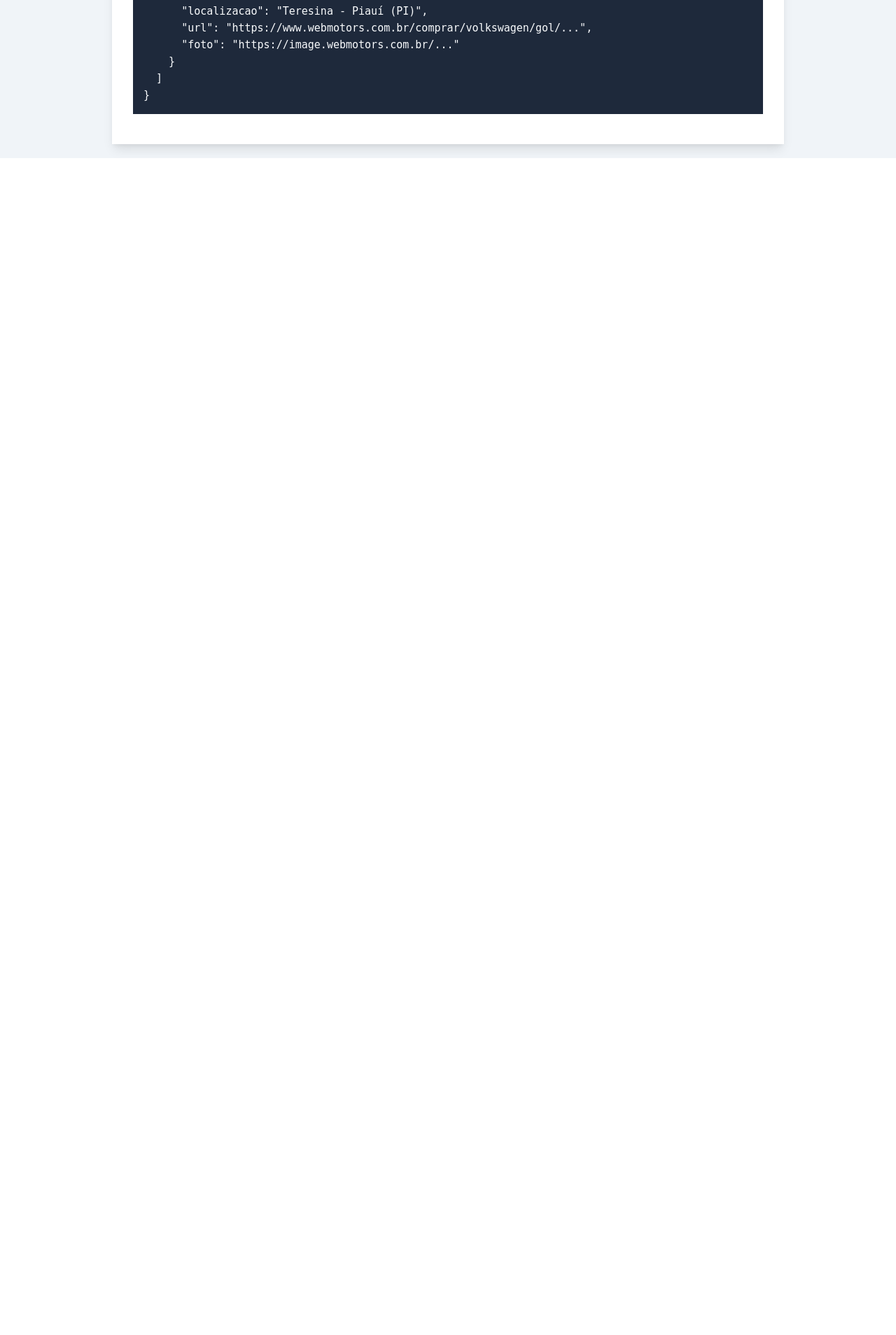
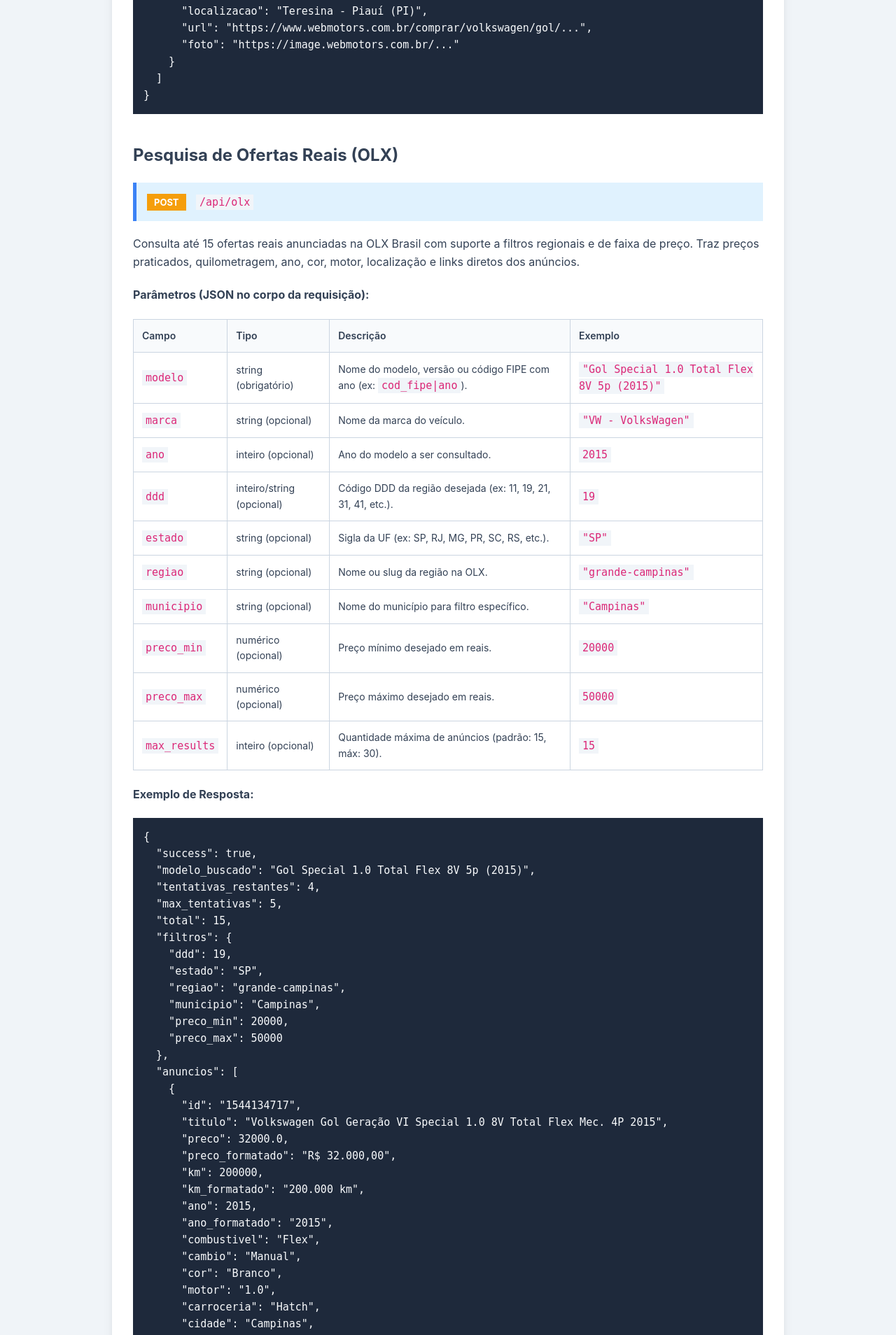
Before and after one commit to zuirx/GraficoFIPE, a Flask app: page /docs in a window 1280 px wide. Shown: the part 3205-5113 px from the top of the page at 70% size. Before the commit the page ends 3431 px from the top, so only its background shows below. Run offline with Flask 3, Linux system fonts and the light colour scheme.

Commit message:
up: api docs

```diff
--- a/templates/docs.html
+++ b/templates/docs.html
@@ -186,7 +186,7 @@
         <div class="endpoint">
             <span class="badge post">POST</span> <code>/api/webmotors</code>
         </div>
-        <p>Consulta até 5 ofertas reais anunciadas no Webmotors para um modelo de veículo, trazendo preços praticados, quilometragem, fotos e links dos anúncios. Limitado a <strong>3 requisições</strong> por sessão/IP.</p>
+        <p>Consulta até 5 ofertas reais anunciadas no Webmotors para um modelo de veículo, trazendo preços praticados, quilometragem, fotos e links dos anúncios. Limitado a <strong>10 requisições a cada 24 horas</strong> por IP.</p>
 
         <h4>Parâmetros (JSON no corpo da requisição):</h4>
         <table>
@@ -243,6 +243,128 @@
     }
   ]
 }</code></pre>
+
+        <h2 style="margin-top: 40px;">Pesquisa de Ofertas Reais (OLX)</h2>
+        <div class="endpoint">
+            <span class="badge post">POST</span> <code>/api/olx</code>
+        </div>
+        <p>Consulta até 15 ofertas reais anunciadas na OLX Brasil com suporte a filtros regionais e de faixa de preço. Traz preços praticados, quilometragem, ano, cor, motor, localização e links diretos dos anúncios.</p>
+
+        <h4>Parâmetros (JSON no corpo da requisição):</h4>
+        <table>
+            <thead>
+                <tr>
+                    <th>Campo</th>
+                    <th>Tipo</th>
+                    <th>Descrição</th>
+                    <th>Exemplo</th>
+                </tr>
+            </thead>
+            <tbody>
+                <tr>
+                    <td><code>modelo</code></td>
+                    <td>string (obrigatório)</td>
+                    <td>Nome do modelo, versão ou código FIPE com ano (ex: <code>cod_fipe|ano</code>).</td>
+                    <td><code>"Gol Special 1.0 Total Flex 8V 5p (2015)"</code></td>
+                </tr>
+                <tr>
+                    <td><code>marca</code></td>
+                    <td>string (opcional)</td>
+                    <td>Nome da marca do veículo.</td>
+                    <td><code>"VW - VolksWagen"</code></td>
+                </tr>
+                <tr>
+                    <td><code>ano</code></td>
+                    <td>inteiro (opcional)</td>
+                    <td>Ano do modelo a ser consultado.</td>
+                    <td><code>2015</code></td>
+                </tr>
+                <tr>
+                    <td><code>ddd</code></td>
+                    <td>inteiro/string (opcional)</td>
+                    <td>Código DDD da região desejada (ex: 11, 19, 21, 31, 41, etc.).</td>
+                    <td><code>19</code></td>
+                </tr>
+                <tr>
+                    <td><code>estado</code></td>
+                    <td>string (opcional)</td>
+                    <td>Sigla da UF (ex: SP, RJ, MG, PR, SC, RS, etc.).</td>
+                    <td><code>"SP"</code></td>
+                </tr>
+                <tr>
+                    <td><code>regiao</code></td>
+                    <td>string (opcional)</td>
+                    <td>Nome ou slug da região na OLX.</td>
+                    <td><code>"grande-campinas"</code></td>
+                </tr>
+                <tr>
+                    <td><code>municipio</code></td>
+                    <td>string (opcional)</td>
+                    <td>Nome do município para filtro específico.</td>
+                    <td><code>"Campinas"</code></td>
+                </tr>
+                <tr>
+                    <td><code>preco_min</code></td>
+                    <td>numérico (opcional)</td>
+                    <td>Preço mínimo desejado em reais.</td>
+                    <td><code>20000</code></td>
+                </tr>
+                <tr>
+                    <td><code>preco_max</code></td>
+                    <td>numérico (opcional)</td>
+                    <td>Preço máximo desejado em reais.</td>
+                    <td><code>50000</code></td>
+                </tr>
+                <tr>
+                    <td><code>max_results</code></td>
+                    <td>inteiro (opcional)</td>
+                    <td>Quantidade máxima de anúncios (padrão: 15, máx: 30).</td>
+                    <td><code>15</code></td>
+                </tr>
+            </tbody>
+        </table>
+
+        <h4>Exemplo de Resposta:</h4>
+        <pre><code>{
+  "success": true,
+  "modelo_buscado": "Gol Special 1.0 Total Flex 8V 5p (2015)",
+  "tentativas_restantes": 4,
+  "max_tentativas": 5,
+  "total": 15,
+  "filtros": {
+    "ddd": 19,
+    "estado": "SP",
+    "regiao": "grande-campinas",
+    "municipio": "Campinas",
+    "preco_min": 20000,
+    "preco_max": 50000
+  },
+  "anuncios": [
+    {
+      "id": "1544134717",
+      "titulo": "Volkswagen Gol Geração VI Special 1.0 8V Total Flex Mec. 4P 2015",
+      "preco": 32000.0,
+      "preco_formatado": "R$ 32.000,00",
+      "km": 200000,
+      "km_formatado": "200.000 km",
+      "ano": 2015,
+      "ano_formatado": "2015",
+      "combustivel": "Flex",
+      "cambio": "Manual",
+      "cor": "Branco",
+      "motor": "1.0",
+      "carroceria": "Hatch",
+      "cidade": "Campinas",
+      "bairro": "Jardim das Oliveiras",
+      "estado": "SP",
+      "regiao": "Grande Campinas E Regiao",
+      "localizacao": "Campinas, Jardim das Oliveiras - SP",
+      "data_publicacao": "Hoje, 11:29",
+      "url": "https://sp.olx.com.br/grande-campinas/autos-e-pecas/...",
+      "foto": "https://img.olx.com.br/thumbs700x500/..."
+    }
+  ]
+}</code></pre>
     </div>
 </body>
 </html>
```
